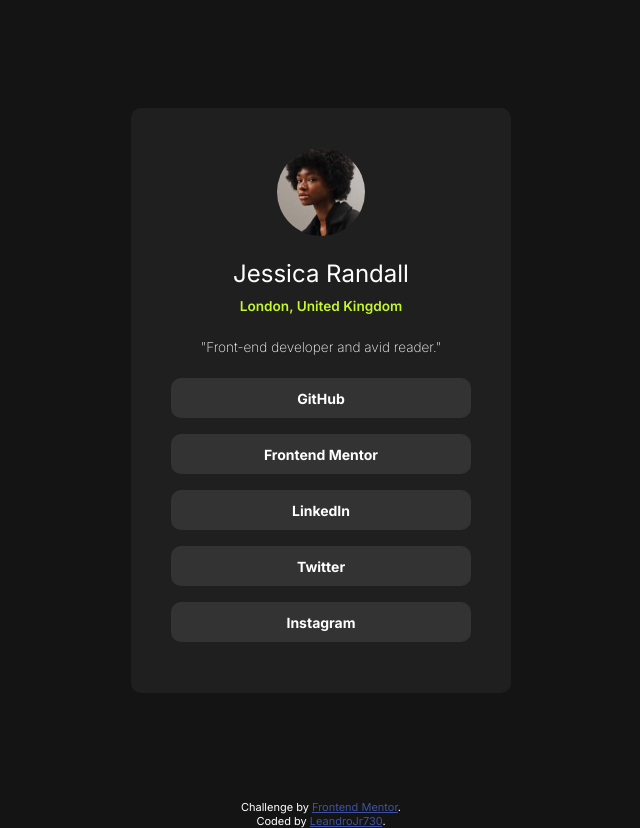
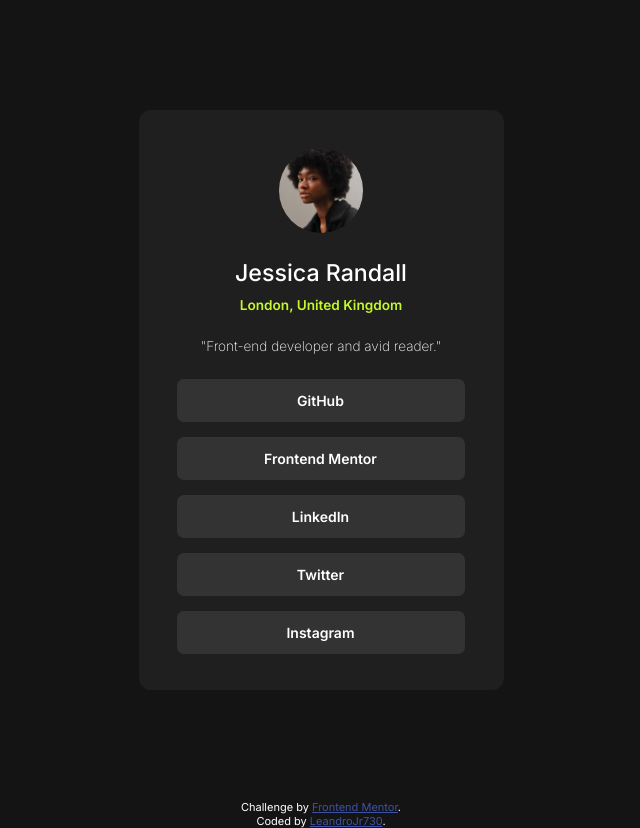
Before and after one commit to LeandroJr730/social-links, a plain HTML site: page index.html in a window 1280 px wide. Shown: the whole page, without its empty margins (319-959 px from the left). Drawn offline with Linux system fonts and the light colour scheme.

Commit message:
change from span paragraphs to list
this took so fucking long but it worked. A lot of "bugs" happened because I didn't know how to work properly with lists, but I kinda learned so it was worth it.
i still need to test and change the @media

```diff
--- a/index.html
+++ b/index.html
@@ -19,7 +19,7 @@
 
     <title>Frontend Mentor | Social links profile</title>
 
-    <link rel="stylesheet" href="style.css" />
+    <link rel="stylesheet" href="styles.css" />
   </head>
   <body>
     <div class="container">
@@ -32,11 +32,13 @@
         <h1 class="name">Jessica Randall</h1>
         <p class="location">London, United Kingdom</p>
         <p class="description">"Front-end developer and avid reader."</p>
-        <span class="socialLinks"><p>GitHub</p></span><br />
-        <span class="socialLinks"><p>Frontend Mentor</p></span><br />
-        <span class="socialLinks"><p>LinkedIn</p></span><br />
-        <span class="socialLinks"><p>Twitter</p></span><br />
-        <span class="socialLinks"><p>Instagram</p></span>
+        <ul class="socialLinks">
+          <li><a href="#">GitHub</a></li>
+          <li><a href="#">Frontend Mentor</a></li>
+          <li><a href="#">LinkedIn</a></li>
+          <li><a href="#">Twitter</a></li>
+          <li><a href="#">Instagram</a></li>
+        </ul>
       </div>
     </div>
 
--- a/style.css
+++ b/styles.css
@@ -15,22 +15,22 @@ body {
   height: 100vh;
 }
 .mainBox {
-  height: 585px;
-  width: 380px;
+  min-height: 580px;
+  width: 365px;
   background-color: hsl(0, 0%, 12%);
   text-align: center;
-  border-radius: 10px;
+  border-radius: 12px;
 }
 .avatar {
   border-radius: 50%;
-  height: 5.5rem;
-  margin-top: 40px;
+  height: 5.3rem;
+  margin-top: 38px;
 }
 .name {
   color: hsl(0, 0%, 100%);
-  font-weight: 400;
-  margin-top: 20px;
-  font-size: 1.5rem;
+  font-weight: 500;
+  margin-top: 23px;
+  font-size: 1.45rem;
 }
 .location {
   color: hsl(75, 94%, 57%);
@@ -45,18 +45,37 @@ body {
   font-weight: 200;
   font-size: 0.85rem;
 }
-.socialLinks {
-  display: inline-block;
+
+ul.socialLinks {
+  font-weight: 600;
+  list-style: none;
+  list-style-type: none;
+  margin-top: 25px;
+}
+.socialLinks li {
+  margin-left: 38px;
+  margin-bottom: 15px;
+  border-radius: 7px;
+
   background-color: hsl(0, 0%, 20%);
-  margin: 8px;
-  width: 300px;
-  height: 40px;
-  border-radius: 10px;
+  width: 288px;
+
+  padding: 13px;
   color: hsl(0, 0%, 100%);
-  font-weight: 700;
-  padding-top: 12px;
 }
 
+.socialLinks a {
+  text-decoration: none;
+  color: hsl(0, 0%, 100%);
+}
+
+.socialLinks li:hover {
+  background-color: hsl(75, 94%, 57%);
+  cursor: pointer;
+}
+.socialLinks li:hover a {
+  color: hsl(0, 0%, 20%);
+}
 .attribution {
   color: hsl(0, 0%, 100%);
   font-size: 11px;
@@ -65,3 +84,12 @@ body {
 .attribution a {
   color: hsl(228, 45%, 44%);
 }
+@media only screen and (max-width: 505px) {
+  .mainBox {
+    width: 65%;
+    min-height: 70%;
+  }
+  .socialLinks {
+    width: 85%;
+  }
+}
```
